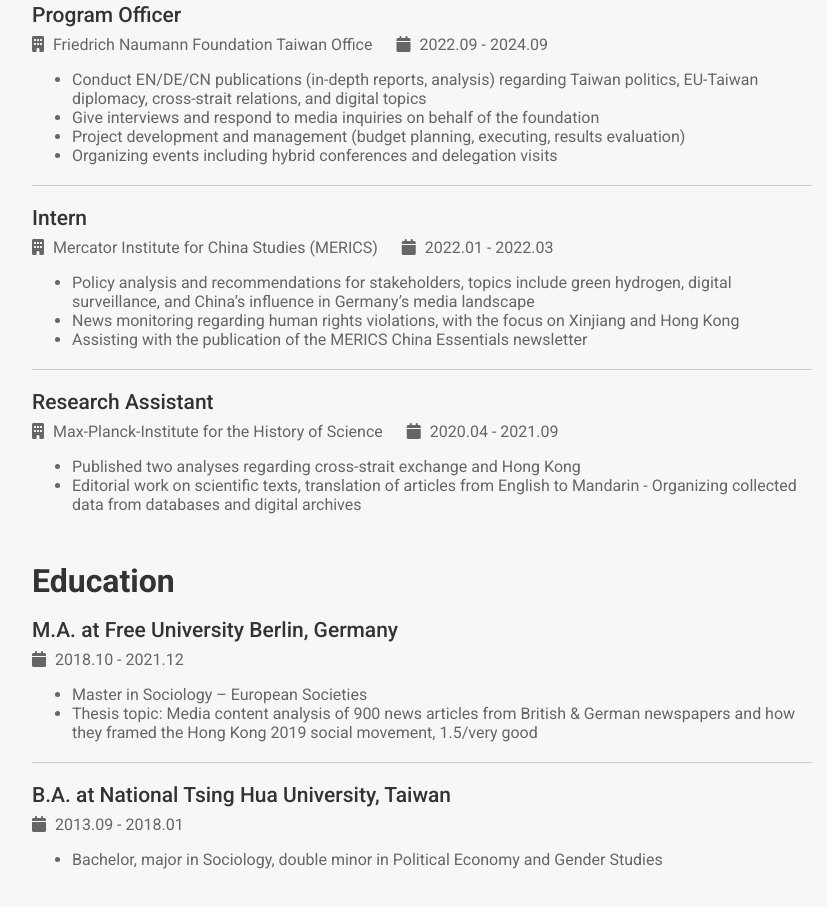
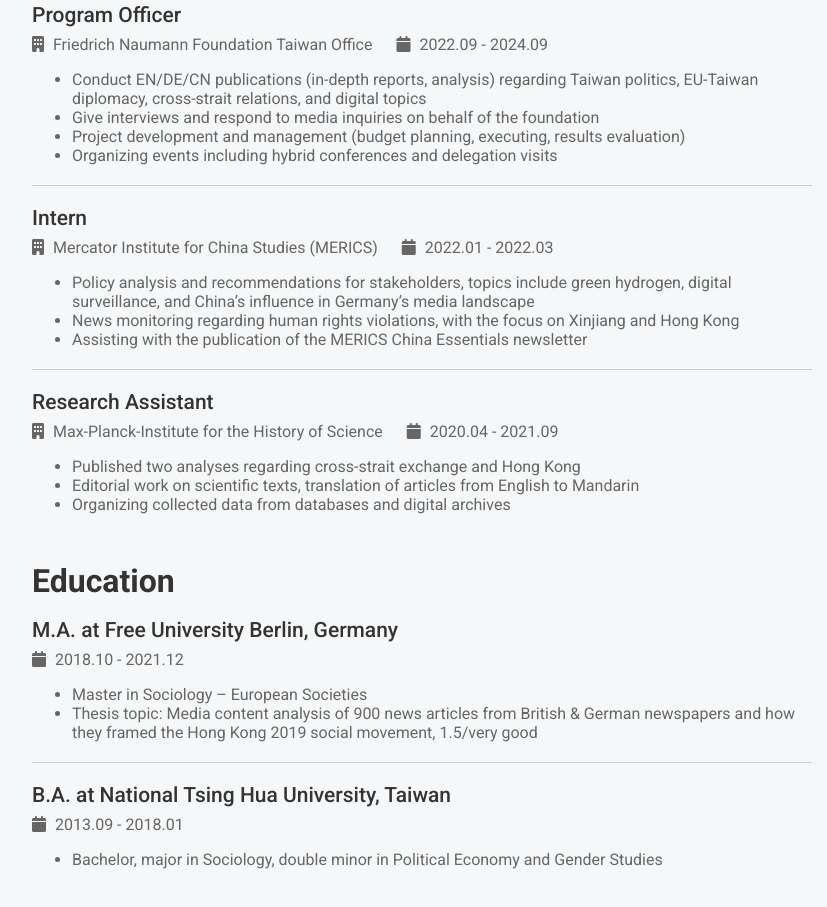
Before and after one commit to yufenlai0825/resume, a plain HTML site: page index.html in a window 1280 px wide. Shown: the part 1144-2051 px from the top of the page, without its empty margins (218-1045 px from the left). Drawn offline with Linux system fonts and the light colour scheme.

Commit message:
Update index.html

```diff
--- a/index.html
+++ b/index.html
@@ -184,7 +184,10 @@
                             <li
                                 class="description">Editorial work on scientific
                                 texts, translation of
-                                articles from English to Mandarin - Organizing
+                                articles from English to Mandarin
+                            </li>
+                             <li
+                                class="description">Organizing
                                 collected data from databases and digital
                                 archives
                             </li>
```
